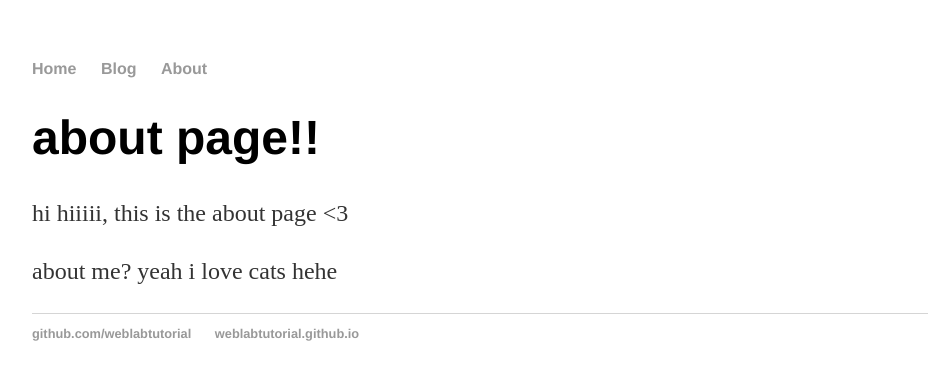
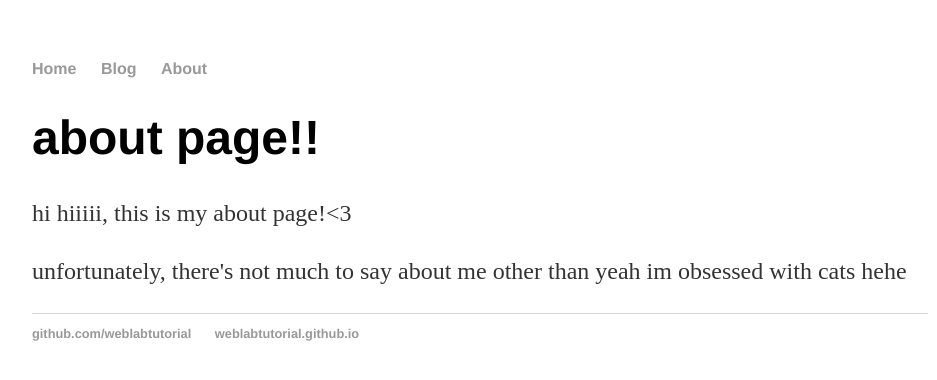
Before and after one commit to ij2002/ij2002.github.io, a Jekyll site: the page built from about/index.html, in a window 1280 px wide. Shown: the top 380 px of the page, without its empty margins (160-1097 px from the left). Built offline with Jekyll 4.4.1, drawn with Linux system fonts in a browser that asks for light colours.

Commit message:
updated about

```diff
--- a/about/index.html
+++ b/about/index.html
@@ -3,5 +3,5 @@ layout: default
 title: about page!!
 ---
  <h1>{{ page.title }}</h1>
- <p>hi hiiiii, this is the about page <3</p>
- <p>about me? yeah i love cats hehe</p>
+ <p>hi hiiiii, this is my about page!<3</p>
+ <p>unfortunately, there's not much to say about me other than yeah im obsessed with cats hehe</p>
```
